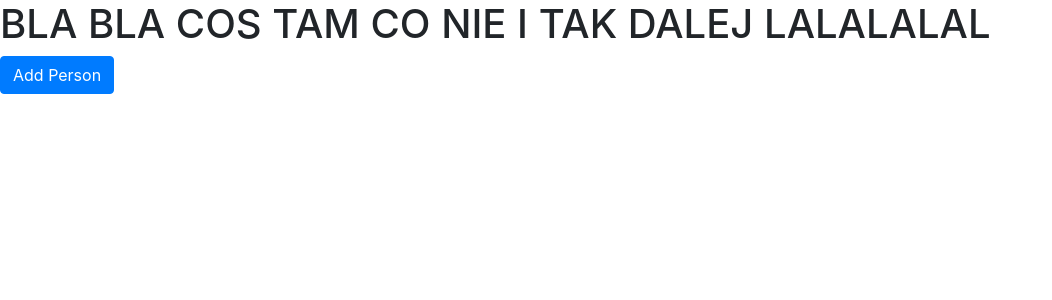
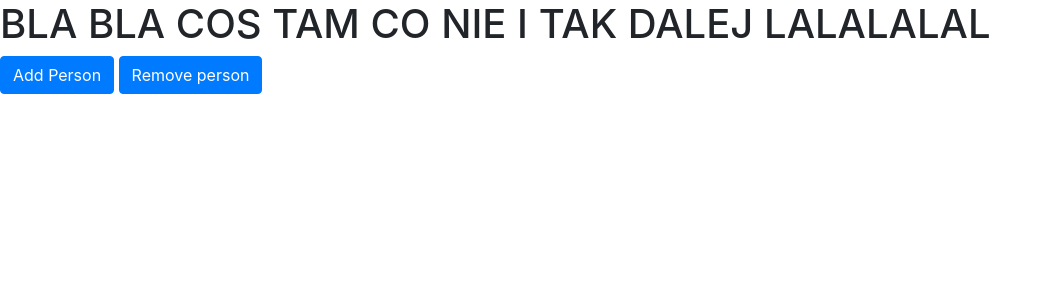
Before and after one commit to Agwen12/Sondao-Python-Project, a Django app: page / in a window 1280 px wide. Shown: the top 300 px of the page, without its empty margins (0-1052 px from the left). Run offline with Django 4.2, Linux system fonts and the light colour scheme; tables that the repository leaves empty hold one stand-in row (values such as "Sample post"); some libraries are stand-ins or nearby versions.

Commit message:
deleting works

```diff
--- a/sondao/GUI/sondao_web/gentree/models.py
+++ b/sondao/GUI/sondao_web/gentree/models.py
@@ -3,6 +3,7 @@ from django.core.validators import RegexValidator
 from sondao.logic.DocumentType import DocumentType
 from sondao.logic.RelationTypes import RelationTypes
 from django.contrib.auth.models import User
+
 
 class Person(models.Model):
     pesel_validator = RegexValidator(regex=r"\d{11}", message="Pesel must have 11 digits")
@@ -20,10 +21,12 @@ class Person(models.Model):
     supposed_death_notification = models.DateField("Person supposed date notification", null=True, blank=True)
     proxy = models.CharField("Juvenile proxy", null=True, max_length=60, blank=True)
     notes = models.TextField("Notes for person", null=True, blank=True)
-    receive_confirmation_place = models.CharField("Place of received confirmation", null=True, max_length=30, blank=True)
+    receive_confirmation_place = models.CharField("Place of received confirmation", null=True, max_length=30,
+                                                  blank=True)
 
     def __str__(self):
         return f"{self.name} {self.surname}"
+
 
 class Document(models.Model):
     doc_types = [(x.value, DocumentType(x.value)) for x in DocumentType]
--- a/sondao/GUI/sondao_web/gentree/templates/_modal_form.html
+++ b/sondao/GUI/sondao_web/gentree/templates/_modal_form.html
@@ -1,11 +1,15 @@
 {% load crispy_forms_tags %}
 
 <!-- Button trigger modal -->
-<button type="button" class="btn btn-primary" data-toggle="modal" data-target="#exampleModal">
+<button type="button" class="btn btn-primary" data-toggle="modal" data-target="#modal1">
   Add Person
 </button>
 
-<div class="modal fade" id="exampleModal" tabindex="-1" role="dialog" aria-labelledby="exampleModalLabel" aria-hidden="true">
+<button type="button" class="btn btn-primary" data-toggle="modal" data-target="#modal2">
+  Remove person
+</button>
+
+<div class="modal fade" id="modal1" tabindex="-1" role="dialog" aria-labelledby="exampleModalLabel" aria-hidden="true">
   <div class="modal-dialog" role="document">
     <div class="modal-content">
       <div class="modal-header">
@@ -20,6 +24,26 @@
           {{form|crispy}}
           <button type="submit" value="submit" class="btn btn-primary">Submit</button>
         </form>
+      </div>
     </div>
   </div>
 </div>
+
+<div class="modal hide fade" id="modal2" tabindex="-1" role="dialog" aria-labelledby="myModalLabel" aria-hidden="true" style="display: none;">
+  <div class="modal-dialog">
+    <div class="modal-content">
+      <div class="modal-header">
+        <button type="button" class="close" data-dismiss="modal" aria-hidden="true">×</button>
+        <h4 class="modal-title" id="myModalLabel">Click on person to be removed</h4>
+      </div>
+      <div class="modal-body">
+        <div class="list-group">
+          {% csrf_token %}
+          {% for object in objects %}
+            <a href="{{object.pk}}/delete/" class="list-group-item list-group-item-action">{{object}}</a>
+          {% endfor %}
+        </div>
+      </div>
+    </div>
+  </div>
+</div>
--- a/sondao/GUI/sondao_web/gentree/urls.py
+++ b/sondao/GUI/sondao_web/gentree/urls.py
@@ -3,5 +3,5 @@ from .views import home, person_form, Index, PersonDeleteView
 
 urlpatterns = [
     path("", Index.as_view(), name="home"),
-    path('<pk>/delete/', PersonDeleteView.as_view(), name='person_delete'),
+    path('<pk>/delete/', PersonDeleteView.as_view(), name='person-delete'),
 ]
--- a/sondao/GUI/sondao_web/gentree/views.py
+++ b/sondao/GUI/sondao_web/gentree/views.py
@@ -14,13 +14,10 @@ import datetime
 
 
 class PersonDeleteView(DeleteView):
-    # specify the model you want to use
+    template_name = 'person_confirm_delete.html'
     model = Person
+    success_url = "/"
 
-    # can specify success url
-    # url to redirect after successfully
-    # deleting object
-    success_url = "/"
 
 class Index(TemplateView):
     template_name = "index.html"
@@ -39,6 +36,7 @@ class Index(TemplateView):
     def get_context_data(self, **kwargs):
         context = super().get_context_data(**kwargs)
         context['form'] = PersonForm()
+        context['objects'] = Person.objects.all()
         return context
 
 
```
Also changed, not shown: sondao/GUI/sondao_web/gentree/templates/person_confirm_delete.html (renamed from sondao/GUI/sondao_web/gentree/templates/delete_person.html).
